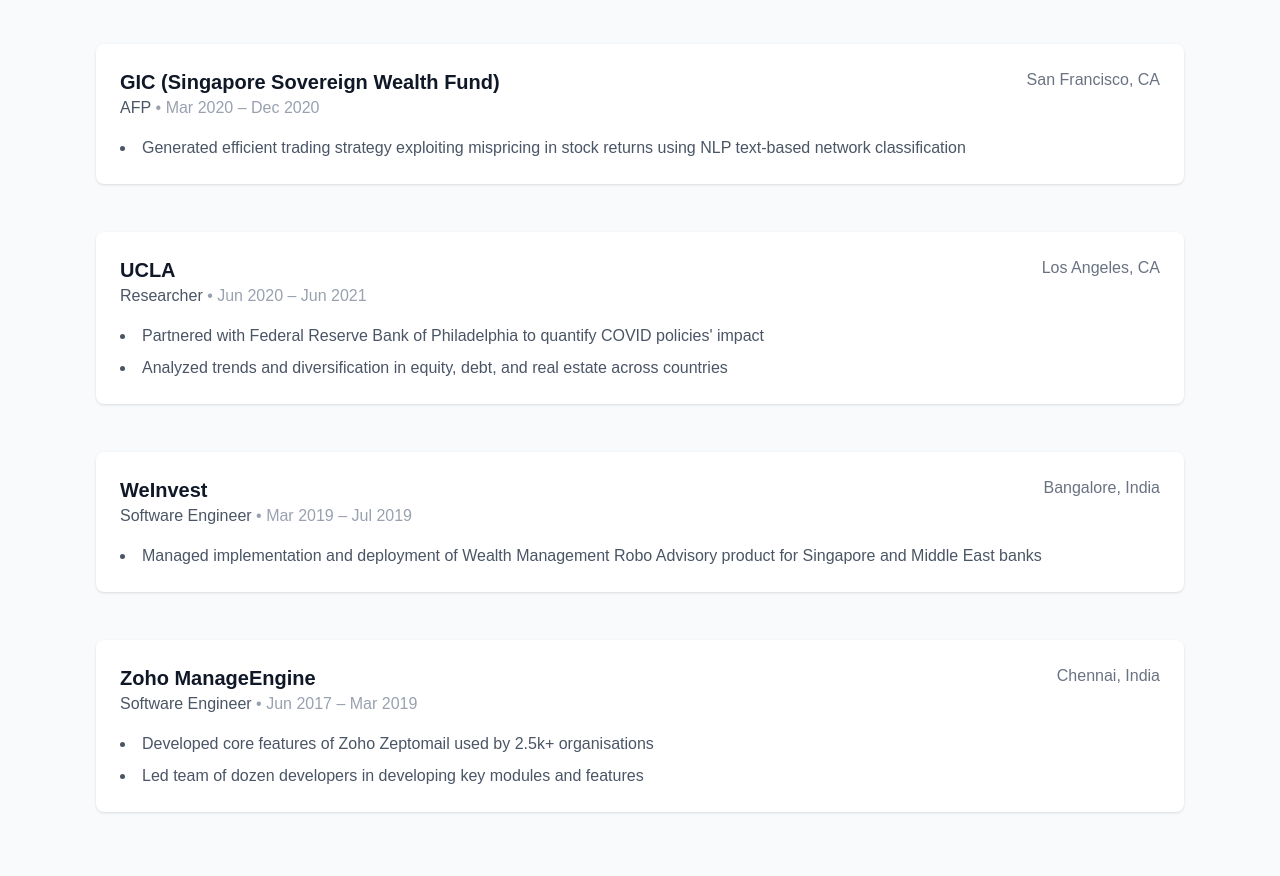
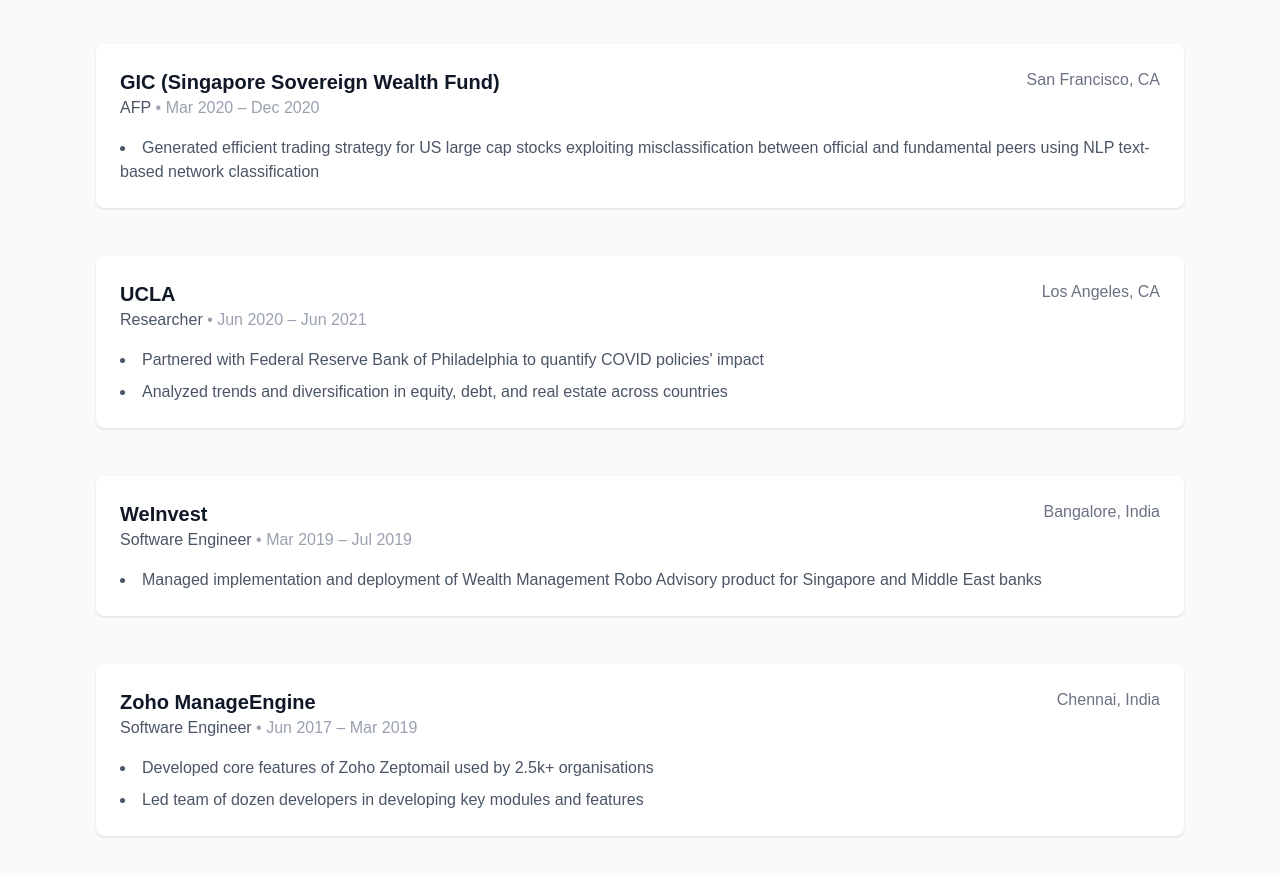
Before and after one commit to kartikagarwal777/portfolio-website, a Next.js app: page / in a window 1280 px wide. Shown: the part 1860-2736 px from the top of the page. Built offline with nearby package versions, Linux system fonts and the light colour scheme.

Commit message:
Updated GIC

```diff
--- a/src/components/Experience.tsx
+++ b/src/components/Experience.tsx
@@ -35,7 +35,7 @@
         }
       ],
       achievements: [
-        "Generated efficient trading strategy exploiting mispricing in stock returns using NLP text-based network classification"
+        "Generated efficient trading strategy for US large cap stocks exploiting misclassification between official and fundamental peers using NLP text-based network classification"
       ]
     },
     {
```
